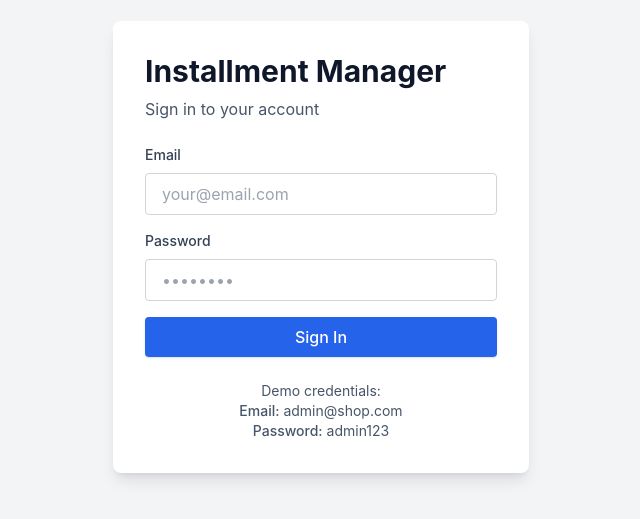
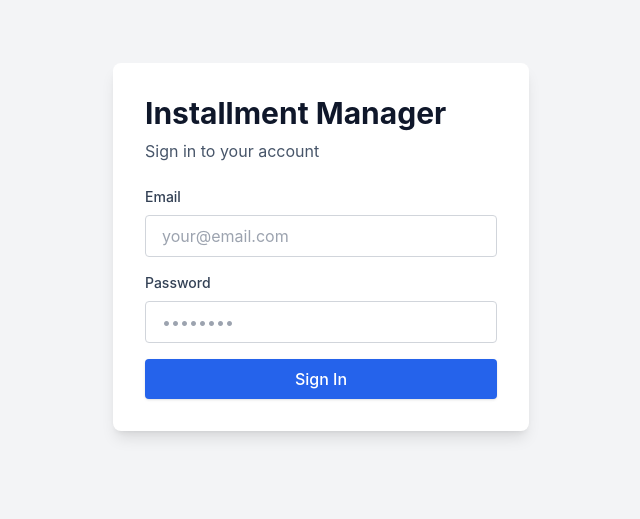
Before and after one commit to azibali01/installment-frontend, a React (Vite) app: page /login in a window 1280 px wide. Shown: the part 153-672 px from the top of the page, without its empty margins (319-959 px from the left). Built offline with nearby package versions, Linux system fonts and the light colour scheme; no server answers.

Commit message:
chore: commit local changes

```diff
--- a/src/pages/LoginPage.tsx
+++ b/src/pages/LoginPage.tsx
@@ -80,14 +80,6 @@ export const LoginPage: React.FC = () => {
               {isLoading ? "Signing in..." : "Sign In"}
             </button>
           </form>
-
-          <p className="text-slate-600 text-sm mt-6 text-center">
-            Demo credentials:
-            <br />
-            <span className="font-medium">Email:</span> admin@shop.com
-            <br />
-            <span className="font-medium">Password:</span> admin123
-          </p>
         </div>
       </div>
     </div>
```
Also changed, not shown: vercel.json.
